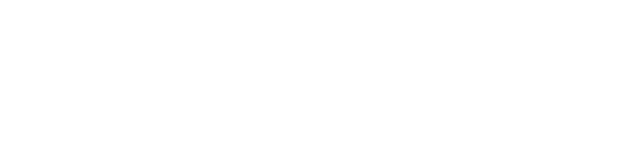
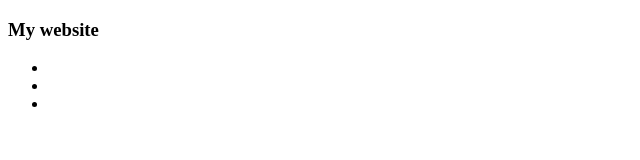
Before and after one commit to IcedCrescent/demo-git, a plain HTML site: page index.html in a window 1280 px wide. Shown: the whole page, without its empty margins (0-640 px from the left). Drawn offline with Linux system fonts and the light colour scheme.

Commit message:
add navbar

```diff
--- a/index.html
+++ b/index.html
@@ -7,6 +7,13 @@
     <title>Demo</title>
 </head>
 <body>
-
+    <nav>
+        <h3>My website</h3>
+        <ul>
+            <li></li>
+            <li></li>
+            <li></li>
+        </ul>
+    </nav>
 </body>
 </html>
```
